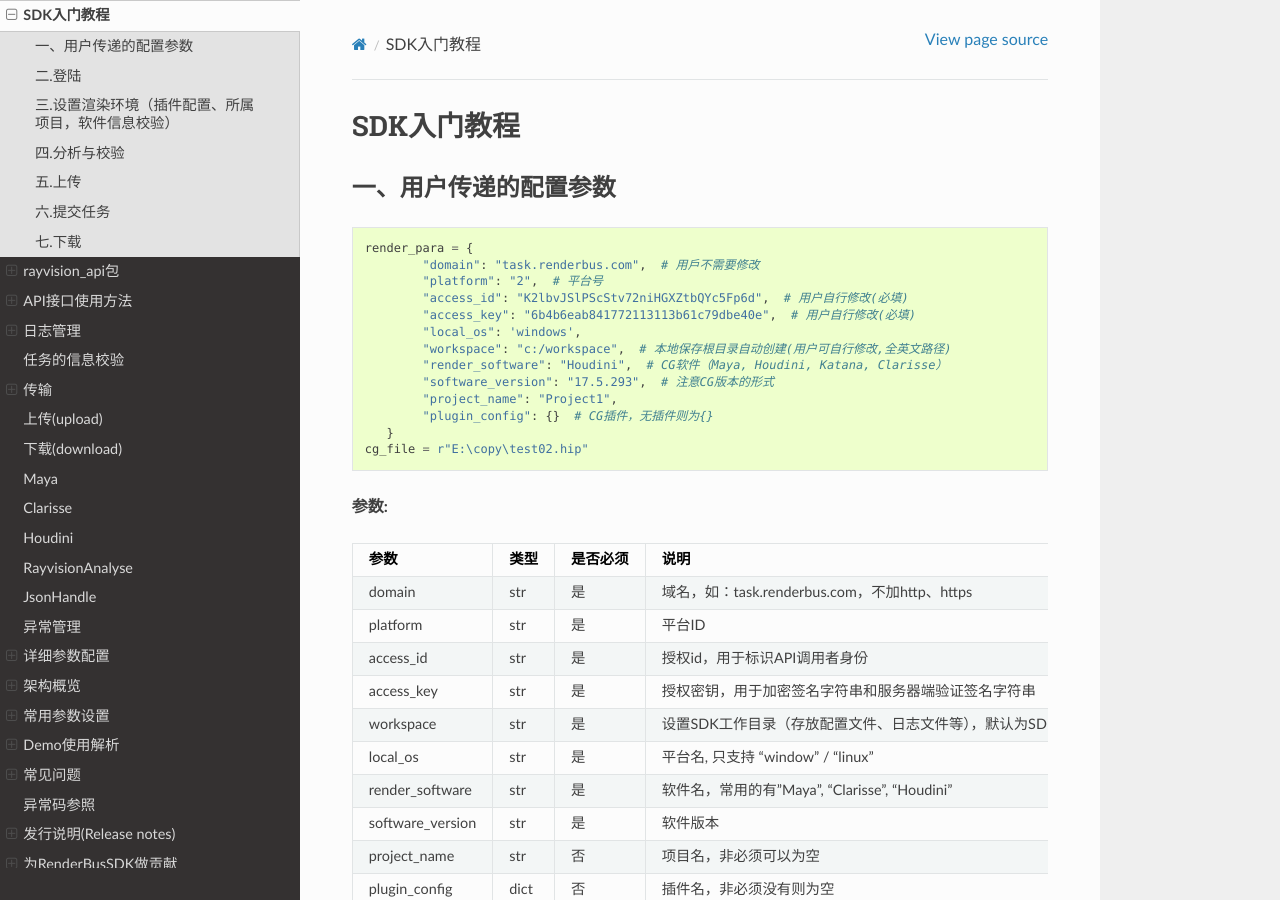
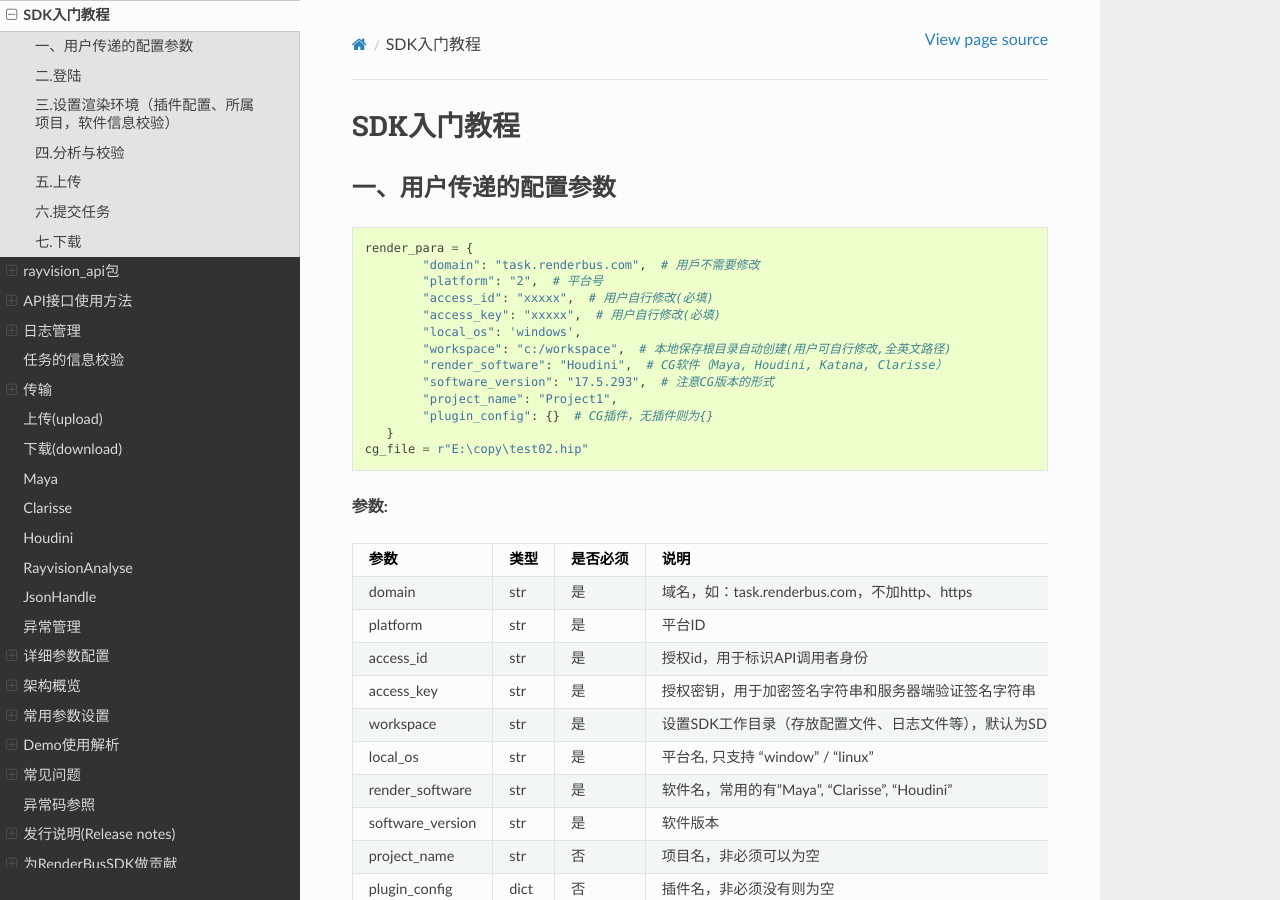
Before and after one commit to renderbus/docs_sdk, a Sphinx documentation site: the page built from docs/render/SDK_tutorial.rst, in a window 1280 px wide and 900 px high. Built offline with Sphinx 7.4.7 and the Read the Docs theme 2.0.0, drawn with Linux system fonts in a browser that asks for light colours.

Commit message:
update docs1

```diff
--- a/docs/render/SDK_tutorial.rst
+++ b/docs/render/SDK_tutorial.rst
@@ -11,8 +11,8 @@ SDK入门教程
    render_para = {
            "domain": "task.renderbus.com",  # 用戶不需要修改
            "platform": "2",  # 平台号
-           "access_id": "K2lbvJSlPScStv72niHGXZtbQYc5Fp6d",  # 用户自行修改(必填)
-           "access_key": "6b4b6eab841772113113b61c79dbe40e",  # 用户自行修改(必填)
+           "access_id": "xxxxx",  # 用户自行修改(必填)
+           "access_key": "xxxxx",  # 用户自行修改(必填)
            "local_os": 'windows',
            "workspace": "c:/workspace",  # 本地保存根目录自动创建(用户可自行修改,全英文路径)
            "render_software": "Houdini",  # CG软件（Maya, Houdini, Katana, Clarisse）
```
